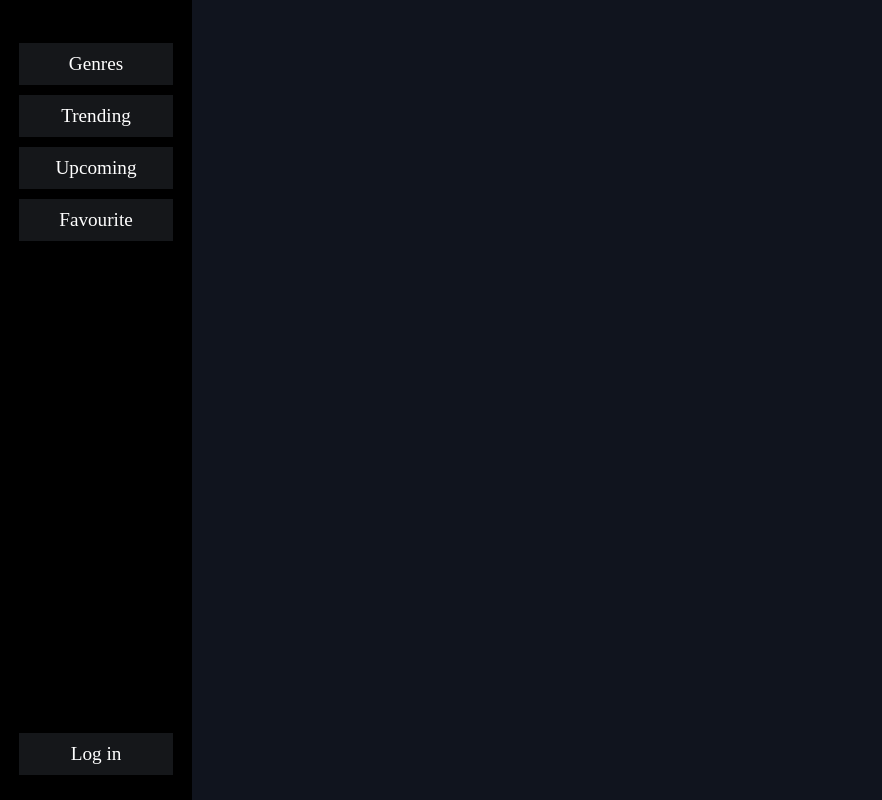
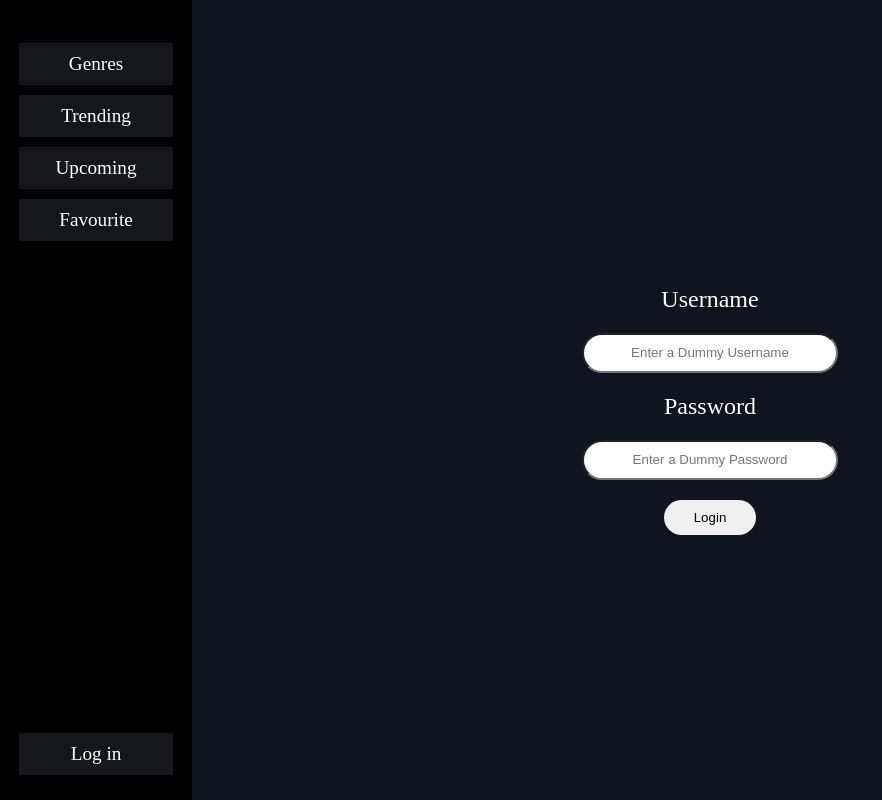
Before and after one commit to saeedyussif663/movies-app, a React (Create React App) app: page /login in a window 1280 px wide. Shown: the whole page, without its empty margins (0-882 px from the left). Built offline with nearby package versions, Linux system fonts and the light colour scheme; no server answers.

Commit message:
recieves the username and updates state with it

```diff
--- a/src/App.js
+++ b/src/App.js
@@ -8,6 +8,7 @@ import SingleMovie from "./Components/SingleMovie";
 import Trending from "./Components/Trending";
 import Upcoming from "./Components/Upcoming";
 import Favourite from "./Components/Favourite";
+import Login from "./Components/Login";
 
 
 
@@ -23,7 +24,7 @@ function App() {
         <Route path="/upcoming" element={<Upcoming/>} />
         <Route path="/trending" element={<Trending/>} />
         <Route path="/favourite" element={<Favourite/>} />
-        <Route path="/login" element={<h1>login</h1>} />
+        <Route path="/login" element={<Login/>} />
         <Route path="/moviedetail/:id" element={<SingleMovie/>} />
       </Routes>
     </section>
--- /dev/null
+++ b/src/Components/Login.js
@@ -0,0 +1,55 @@
+import { useState } from "react"
+import { useGlobalContext } from "../Context";
+
+import {useNavigate} from "react-router-dom"
+
+
+const Login = () => {
+    const { setDetails } = useGlobalContext();
+
+    const navigate = useNavigate()
+
+    const [ userName, setUserName ] = useState("");
+    const [ userPassword, setUserPassword ] = useState("");
+
+    const hadleUserNameChange = (e) => {
+        setUserName(e.target.value);
+    }
+
+     const hadleUserPasswordChange = (e) => {
+        setUserPassword(e.target.value);
+    }
+
+    const handleSubmit = (e) => {
+        e.preventDefault()
+        if (userName.trim() === "" && userPassword.trim() === "") {
+            return
+        }
+        setDetails(userName);
+        setUserName("");
+        setUserPassword("");
+        navigate("/")
+    }
+
+    return (
+        <section className="login-section">
+            <form onSubmit={handleSubmit}>
+                <label>Username</label>
+                <input
+                    type="text" placeholder="Enter a Dummy Username"
+                    value={userName}
+                    onChange={hadleUserNameChange}
+                />
+                <label>Password</label>
+                <input
+                    type="password" placeholder="Enter a Dummy Password"
+                    value={userPassword}
+                    onChange={hadleUserPasswordChange}
+                />
+                <button>Login</button>
+            </form>
+        </section>
+    )
+}
+
+export default Login
--- a/src/Context.js
+++ b/src/Context.js
@@ -8,6 +8,7 @@ const modalStatus = window.innerWidth > 770 ? true : false;
 let favourite;
 
 const initialState = {
+    user: null,
     isModalShowing: modalStatus,
     isLoading: false,
     genres: [],
@@ -30,6 +31,10 @@ const AppProvider = ({ children }) => {
         } else {
             localStorage.setItem("favourite", JSON.stringify([]))
         }
+    }
+
+    const setDetails = (name) => {
+        dispatch({type: "SETUSERNAME", name})
     }
 
     const fetchGenres = async () => {
@@ -127,7 +132,8 @@ const AppProvider = ({ children }) => {
             fetchCast,
             fetchTrendingMovies,
             fetchUpcomingMovies,
-            pushToFavourite
+            pushToFavourite,
+            setDetails
         }}>
             {children}
         </AppContext.Provider>
--- a/src/Reducer.js
+++ b/src/Reducer.js
@@ -6,6 +6,13 @@ export const reducer = (state, action) => {
             ...state,
             isModalShowing: !state.isModalShowing
        }
+    }
+
+    if (action.type === "SETUSERNAME") {
+        return {
+            ...state,
+            user: action.name
+        }
     }
 
     if (action.type === "SETLOADER") {
--- a/src/index.css
+++ b/src/index.css
@@ -517,6 +517,50 @@ display: flex;
   flex-wrap: wrap;
 }
 
+.login-section {
+  margin: auto auto;
+  height: 100vh;
+  width: 50%;
+  display: flex;
+  flex-direction: column;
+  justify-content: center;
+}
+
+.login-section form {
+  display: flex;
+  align-items: center;
+  flex-direction: column;
+  width: 100%;
+  margin-left: 70px;
+}
+
+.login-section  label {
+  display: block;
+  color: white;
+  font-size: 1.5rem;
+  margin: 20px 0;
+}
+
+.login-section input {
+  height: 40px;
+  width: 40%;
+  border-radius: 20px;
+  padding: 10px;
+  text-align: center
+}
+
+.login-section input:focus {
+  outline: none;
+}
+
+.login-section button {
+  margin-top: 20px;
+  padding: 10px 30px;
+  border-radius: 20px;
+  border: none;
+  cursor: pointer;
+}
+
 @media screen and (max-width: 550px) {
       .container {
         display: flex;
@@ -644,4 +688,19 @@ display: flex;
   align-items: center;
 }
 
+/* Login */
+.login-section {
+  width: 90%;
+  margin: 0 auto;
 }
+
+
+.login-section form {
+  margin-left: 0px;
+}
+
+.login-section input {
+  width: 70%;
+}
+
+}
```
